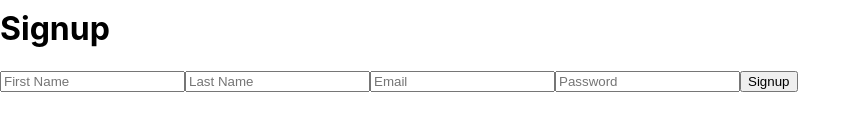
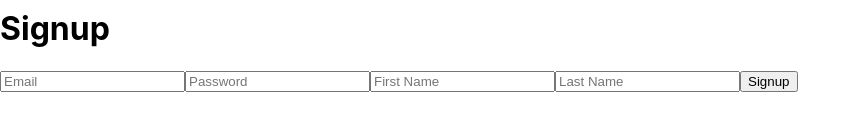
Before and after one commit to kam-stand/ProNotion, a React (Create React App) app in the folder client/pronotion/: page / in a window 1280 px wide. Both pictures are taken after a click on the button "Signup". Shown: the part 226-356 px from the top of the page, without its empty margins (0-861 px from the left). Built offline with nearby package versions, Linux system fonts and the light colour scheme.

Commit message:
tested registration and post request. it works. needed css and more management

```diff
--- a/client/pronotion/src/pages/auth_page.tsx
+++ b/client/pronotion/src/pages/auth_page.tsx
@@ -1,23 +1,29 @@
 import axios from "axios";
-import { useState } from "react";
+import React, { useState } from "react";
+
 export default function AuthPage() {
-  const [auth, setAuth] = useState("");
+  const [auth, setAuth] = useState<null | "login" | "signup">(null);
+
+  const handleAuth = (event: React.MouseEvent<HTMLButtonElement>) => {
+    const option = event.currentTarget.innerText.toLowerCase();
+    setAuth(option as "login" | "signup");
+  };
+
   return (
     <div className="auth-parent">
       <h1>Join us at ProNotion</h1>
       <p>Returning Users</p>
       <div className="button">
-        <button onClick={() => setAuth("login")}>Login</button>
+        <button onClick={handleAuth}>Login</button>
       </div>
       <p>Create an account</p>
       <div className="button">
-        <button onClick={() => setAuth("signup")}>Signup</button>
+        <button onClick={handleAuth}>Signup</button>
       </div>
-      {/* if the auth is equal to login render the Login Component  OtherWise render SignupComponent the functions*/}
       {auth === "login" ? (
-        loginComponent()
+        <LoginComponent />
       ) : auth === "signup" ? (
-        signupComponent()
+        <SignupComponent />
       ) : (
         <></>
       )}
@@ -41,7 +47,8 @@ const signup = async (
   email: string,
   password: string,
   firstName: string,
-  lastName: string
+  lastName: string,
+  role: string
 ) => {
   try {
     const response = await axios.post("http://localhost:8080/auth/register", {
@@ -49,6 +56,7 @@ const signup = async (
       password,
       firstName,
       lastName,
+      role,
     });
     console.log(response.data);
   } catch (error) {
@@ -56,7 +64,7 @@ const signup = async (
   }
 };
 
-const loginComponent = () => {
+const LoginComponent = () => {
   return (
     <>
       <h1>Login</h1>
@@ -69,15 +77,50 @@ const loginComponent = () => {
   );
 };
 
-const signupComponent = () => {
+const SignupComponent = () => {
+  const [email, setEmail] = useState<string>("");
+  const [password, setPassword] = useState<string>("");
+  const [firstName, setFirstName] = useState<string>("");
+  const [lastName, setLastName] = useState<string>("");
+
+  const handleRegistration = (event: React.FormEvent<HTMLFormElement>) => {
+    event.preventDefault();
+    // check if all fields are filled
+    if (email && password && firstName && lastName) {
+      signup(email, password, firstName, lastName, "USER");
+    } else {
+      alert("Please fill all fields");
+    }
+  };
+
   return (
     <>
       <h1>Signup</h1>
-      <form>
-        <input type="text" placeholder="First Name" />
-        <input type="text" placeholder="Last Name" />
-        <input type="email" placeholder="Email" />
-        <input type="password" placeholder="Password" />
+      <form onSubmit={handleRegistration}>
+        <input
+          type="email"
+          placeholder="Email"
+          value={email}
+          onChange={(e) => setEmail(e.target.value)}
+        />
+        <input
+          type="password"
+          placeholder="Password"
+          value={password}
+          onChange={(e) => setPassword(e.target.value)}
+        />
+        <input
+          type="text"
+          placeholder="First Name"
+          value={firstName}
+          onChange={(e) => setFirstName(e.target.value)}
+        />
+        <input
+          type="text"
+          placeholder="Last Name"
+          value={lastName}
+          onChange={(e) => setLastName(e.target.value)}
+        />
         <button>Signup</button>
       </form>
     </>
```
